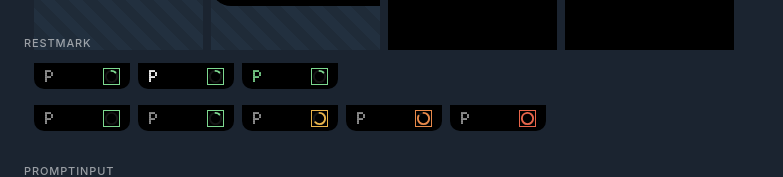
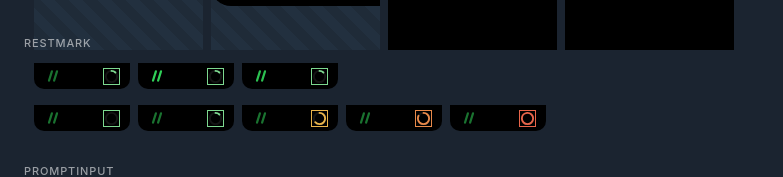
Before and after one commit to MarselNet86/peekle, a SvelteKit app: page /kitchen-sink in a window 1280 px wide. Shown: the part 320-497 px from the top of the page, without its empty margins (0-783 px from the left). Built offline with nearby package versions, Linux system fonts and the light colour scheme.

Commit message:
feat(island): make the sign green, drop the focus ring, close on a click
The green square around the ring was WebKit's focus ring on the svg, drawn
in the system accent colour, not a shape of ours.

```diff
--- a/src/app.css
+++ b/src/app.css
@@ -10,6 +10,9 @@
   --text: rgba(255, 255, 255, 0.94);
   --text-dim: rgba(255, 255, 255, 0.56);
   --accent: #7dd88f;
+  /* The sign in the resting mark. Apple's system green, brighter than the
+     accent on purpose: it is the one mark that has to read as ours. */
+  --brand: #30d158;
   --warn: #e8b34a;
   --orange: #e8894a;
   --danger: #e8654a;
@@ -25,6 +28,7 @@
   --color-text: var(--text);
   --color-text-dim: var(--text-dim);
   --color-accent: var(--accent);
+  --color-brand: var(--brand);
   --color-warn: var(--warn);
   --color-orange: var(--orange);
   --color-danger: var(--danger);
--- a/src/lib/logic/rest.ts
+++ b/src/lib/logic/rest.ts
@@ -6,6 +6,7 @@
  * the one bit the user acts on: whether anything is waiting on them.
  */
 
+import type { IslandView } from '$lib/types/generated/IslandView';
 import type { SessionCard } from '$lib/types/generated/SessionCard';
 
 export type RestStatus = 'idle' | 'working' | 'waiting';
@@ -19,3 +20,21 @@ export function restStatus(cards: SessionCard[]): RestStatus {
   if (cards.some((card) => card.status === 'Working')) return 'working';
   return 'idle';
 }
+
+/**
+ * Whether a click puts the island away.
+ *
+ * An open island takes the mouse on the whole 720 by 560 window, so a click
+ * beside the shape is already lost to whatever is underneath; spending it on
+ * closing is the one useful thing left. A pending request is left alone: rule
+ * 10 wants a blocking hook resolved by an answer, a dismissal or a timeout,
+ * never by a stray click. tech.md 6.7.
+ */
+export function clickPutsAway(
+  view: IslandView,
+  hasPrompt: boolean,
+  target: EventTarget | null,
+): boolean {
+  if (view === 'Collapsed' || hasPrompt) return false;
+  return !(target instanceof Element && target.closest('.shape'));
+}
--- a/src/lib/ui/RestMark.svelte
+++ b/src/lib/ui/RestMark.svelte
@@ -5,22 +5,6 @@
 
   let { status, pct, onopen }: { status: RestStatus; pct: number | null; onopen: () => void } =
     $props();
-
-  /** A 4 by 6 grid of pixels. Cells lit for the letter p. */
-  const PIXELS = [
-    [0, 0],
-    [1, 0],
-    [2, 0],
-    [0, 1],
-    [3, 1],
-    [0, 2],
-    [3, 2],
-    [0, 3],
-    [1, 3],
-    [2, 3],
-    [0, 4],
-    [0, 5],
-  ];
 
   const RADIUS = 6;
   const CIRCUMFERENCE = 2 * Math.PI * RADIUS;
@@ -50,10 +34,13 @@
   onclick={onopen}
 >
   <span class="glyph">
-    <svg viewBox="0 0 4 6" width="8" height="12" aria-hidden="true">
-      {#each PIXELS as [x, y] (`${x}:${y}`)}
-        <rect {x} {y} width="1" height="1" rx="0.28" fill="currentColor" />
-      {/each}
+    <svg viewBox="0 0 14 12" width="14" height="12" aria-hidden="true">
+      <path
+        d="M4 10.6L6.9 1.4M9.1 10.6L12 1.4"
+        stroke="currentColor"
+        stroke-width="2.2"
+        stroke-linecap="round"
+      />
     </svg>
   </span>
 
@@ -93,28 +80,46 @@
     cursor: pointer;
   }
 
+  /* No focus rings anywhere in the island. The panel never takes the keyboard
+     (tech.md 6.7), and WebKit draws the ring in the user's system accent
+     colour, which reads as somebody else's element sitting on the sign. */
+  .mark:focus,
+  .mark:focus-visible,
+  .mark svg {
+    outline: none;
+  }
+
+  /* The click belongs to the button, never to a child that WebKit can focus. */
+  .mark svg {
+    pointer-events: none;
+  }
+
+  /* One colour in every state. A sign is recognised by its colour, and
+     swapping it to carry a status makes it somebody else's sign each time.
+     Presence carries the status instead. tech.md 9. */
   .glyph {
     display: flex;
-    color: var(--text-dim);
-    /* Colour only. The shape underneath belongs to Shape and never moves for a
-       hover. tech.md 6.10. */
-    transition: color 160ms ease-out;
+    color: var(--brand);
+    opacity: 0.55;
+    /* Opacity only. The shape underneath belongs to Shape and never moves for
+       a hover. tech.md 6.10. */
+    transition: opacity 160ms ease-out;
   }
 
   .mark[data-status='working'] .glyph {
-    color: var(--text);
+    opacity: 1;
   }
 
   /* Waiting is the one state that costs the user time, so it is the one state
-     that moves. Opacity only: filter and backdrop-filter repaint everything
+     that moves. Never filter or backdrop-filter: those repaint everything
      under the window on every frame. tech.md 6.10. */
   .mark[data-status='waiting'] .glyph {
-    color: var(--accent);
+    opacity: 1;
     animation: breathe 1600ms ease-in-out infinite;
   }
 
   .mark:hover .glyph {
-    color: var(--text);
+    opacity: 1;
   }
 
   .ring {
--- a/src/routes/island/+page.svelte
+++ b/src/routes/island/+page.svelte
@@ -6,7 +6,7 @@
   import { openList, openSession, sessionOf } from '$lib/features/sessions/sessions.svelte';
   import { createUsage } from '$lib/features/usage/usage.svelte';
   import { feedWindow } from '$lib/logic/feed';
-  import { restStatus } from '$lib/logic/rest';
+  import { clickPutsAway, restStatus } from '$lib/logic/rest';
   import Button from '$lib/ui/Button.svelte';
   import FeedRow from '$lib/ui/FeedRow.svelte';
   import PermissionRow from '$lib/ui/PermissionRow.svelte';
@@ -66,6 +66,25 @@
     return () => {
       void stop.then((offs) => offs.forEach((off) => off()));
     };
+  });
+
+  // An open island takes the mouse on the whole 720 by 560 window, so a click
+  // beside the shape is already lost to whatever is underneath. Spending it on
+  // putting the island away is the one useful thing left to do with it.
+  //
+  // A pending request is left alone: rule 10 wants a blocking hook resolved by
+  // an answer, a dismissal or a timeout, never by a stray click. tech.md 6.7.
+  $effect(() => {
+    if (island.view === 'Collapsed' || island.prompt) return;
+
+    const dismiss = (event: MouseEvent) => {
+      if (clickPutsAway(island.view, island.prompt !== null, event.target)) {
+        commands.setView('Collapsed');
+      }
+    };
+
+    window.addEventListener('click', dismiss);
+    return () => window.removeEventListener('click', dismiss);
   });
 
   // Rust records what the shape actually measured and changes nothing with it:
```
Also changed, not shown: 1 other file (tests, documents, lock files or other folders).
